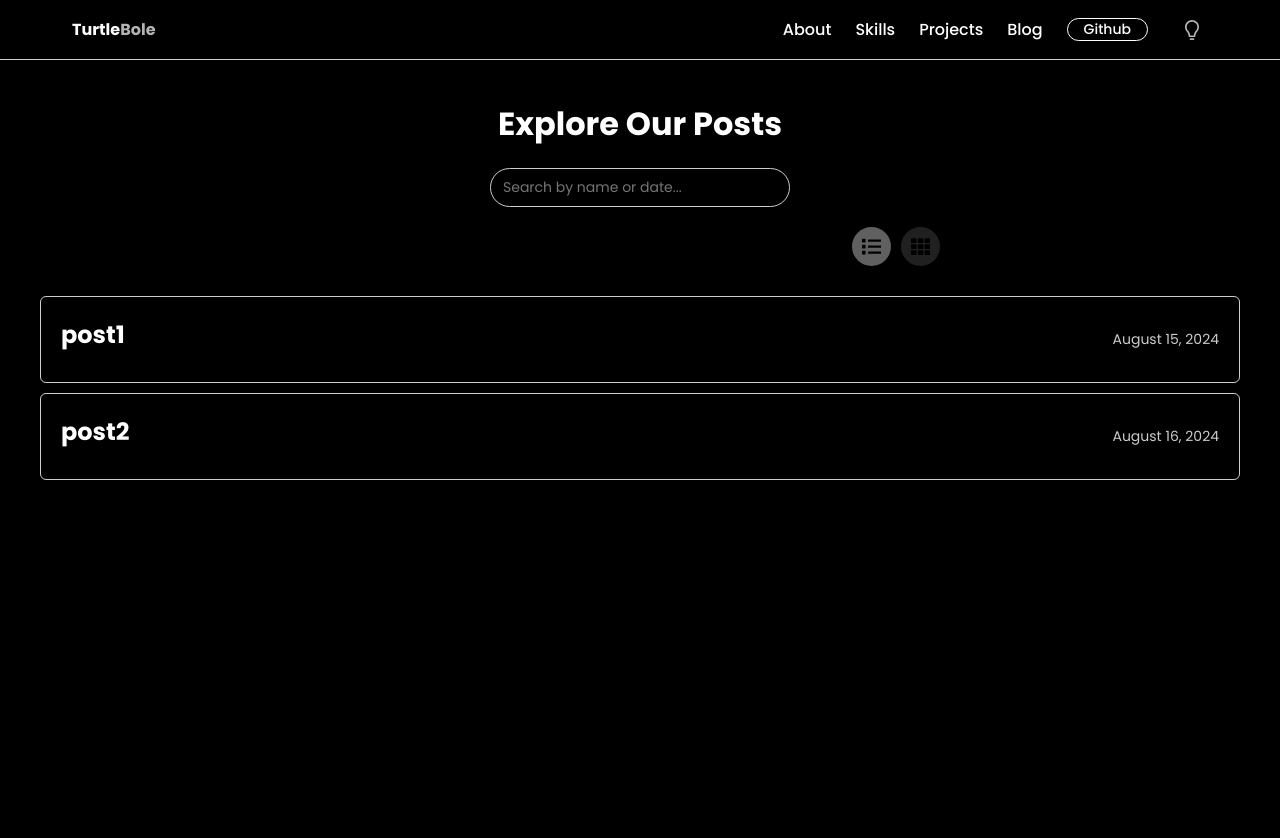
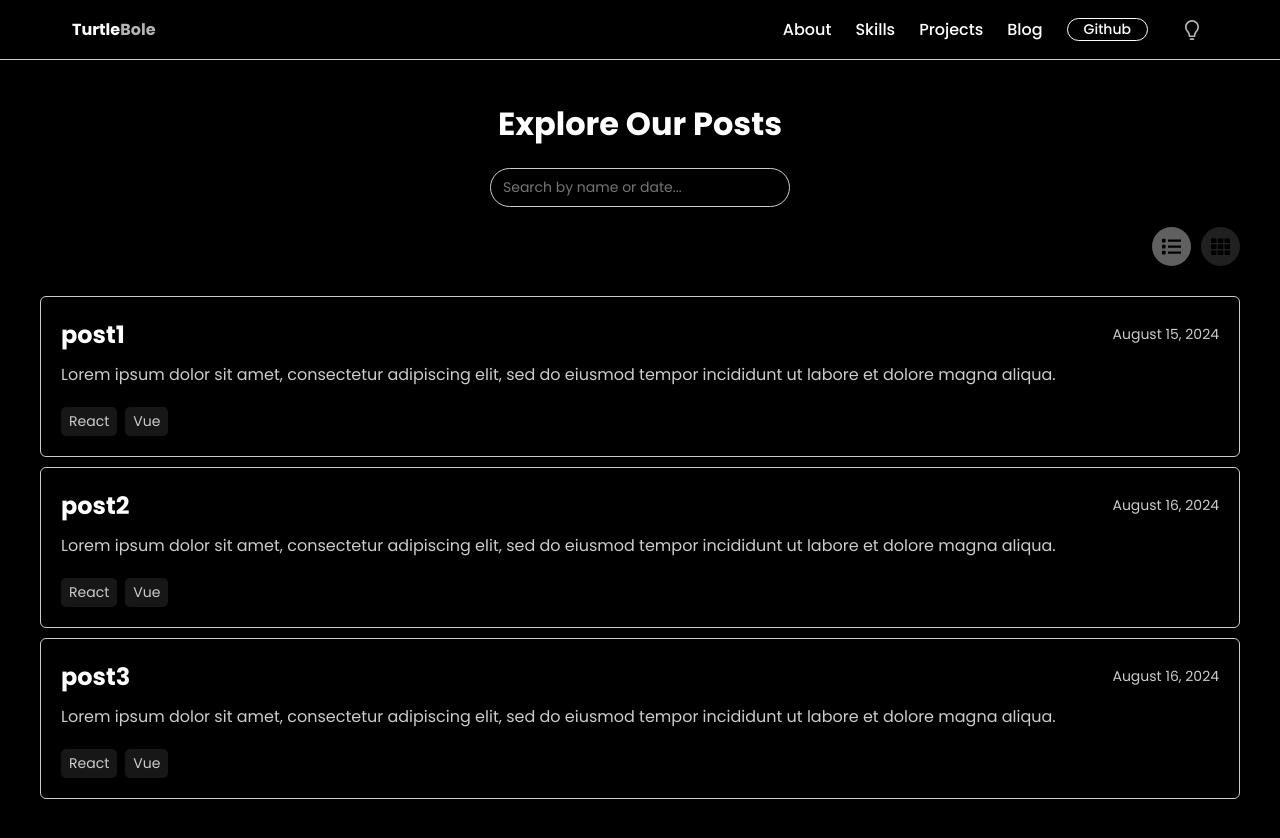
Before and after one commit to Turtlebole/turtle-portfolio, a React (Create React App) app: page /blog in a window 1280 px wide. Shown: the top 838 px of the page. Built offline with nearby package versions, Linux system fonts and the light colour scheme.

Commit message:
Blog update

```diff
--- a/public/posts.json
+++ b/public/posts.json
@@ -1,10 +1,21 @@
 [
   {
     "filename": "post1.md",
-    "date": "August 15, 2024"
+    "desc": "Lorem ipsum dolor sit amet, consectetur adipiscing elit, sed do eiusmod tempor incididunt ut labore et dolore magna aliqua.",
+    "date": "August 15, 2024",
+    "tags": ["React", "Vue"]
   },
   {
     "filename": "post2.md",
-    "date": "August 16, 2024"
+    "desc": "Lorem ipsum dolor sit amet, consectetur adipiscing elit, sed do eiusmod tempor incididunt ut labore et dolore magna aliqua.",
+    "date": "August 16, 2024",
+    "tags": ["React", "Vue"]
+  },
+  {
+    "filename": "post3.md",
+    "desc": "Lorem ipsum dolor sit amet, consectetur adipiscing elit, sed do eiusmod tempor incididunt ut labore et dolore magna aliqua.",
+    "date": "August 16, 2024",
+    "tags": ["React", "Vue"]
+
   }
 ]
--- a/src/pages/BlogPage/PostList.js
+++ b/src/pages/BlogPage/PostList.js
@@ -26,8 +26,12 @@ const ButtonContainer = styled.div`
     display: flex;
     justify-content: flex-end;
     width: 100%;
-    max-width: 600px;
+    max-width: 1200px;
     margin-bottom: 20px;
+
+    @media (max-width: 640px) {
+        display: none; /* Hide view buttons on mobile devices */
+    }
 `;
 
 const ViewButton = styled.div`
@@ -66,11 +70,13 @@ const GridContainer = styled.div`
     grid-gap: 20px;
     width: 100%;
     max-width: 1200px;
+
     @media (max-width: 960px) {
         grid-template-columns: repeat(2, 1fr);
     }
+
     @media (max-width: 640px) {
-        grid-template-columns: 1fr;
+        grid-template-columns: 1fr; /* Enforce list view on mobile devices */
     }
 `;
 
@@ -82,8 +88,8 @@ const ListItem = styled.div`
     margin: 10px 0;
     padding: 20px;
     display: flex;
-    flex-direction: ${({ viewType }) => (viewType === 'grid' ? 'column' : 'row')};
-    align-items: ${({ viewType }) => (viewType === 'grid' ? 'flex-start' : 'center')};
+    flex-direction: column;
+    align-items: flex-start;
     justify-content: space-between;
     transition: background-color 0.3s, transform 0.3s;
     text-align: left;
@@ -99,38 +105,36 @@ const ListItem = styled.div`
     }
 `;
 
-const PostDetails = styled.div`
-    flex: 1;
-    margin-right: ${({ viewType }) => (viewType === 'grid' ? '0' : '20px')};
-
-    @media (max-width: 640px) {
-        margin-right: 0;
-    }
+const PostHeader = styled.div`
+    display: flex;
+    justify-content: space-between;
+    width: 100%;
+    align-items: center;
+    margin-bottom: 10px;
 `;
 
 const PostTitle = styled.h2`
     font-size: 1.5rem;
-    margin: 0 0 10px;
+    margin: 0;
     color: ${({ theme }) => theme.primary};
 `;
 
 const PostDate = styled.div`
     font-size: 0.875rem;
     color: ${({ theme }) => theme.text_secondary};
-    text-align: ${({ viewType }) => (viewType === 'grid' ? 'right' : 'left')};
 `;
 
 const PostDescription = styled.p`
     font-size: 1rem;
     color: ${({ theme }) => theme.text_secondary};
-    margin-bottom: 10px;
+    margin-bottom: 20px;
 `;
 
 const Tags = styled.div`
     display: flex;
     flex-wrap: wrap;
     gap: 8px;
-    margin-top: 10px;
+    margin-top: auto; /* Push tags to the bottom */
 `;
 
 const Tag = styled.span`
@@ -204,6 +208,19 @@ const PostList = () => {
         }
     }, [search, posts]);
 
+    useEffect(() => {
+        const handleResize = () => {
+            if (window.innerWidth <= 640) {
+                setViewType('list');
+            }
+        };
+
+        window.addEventListener('resize', handleResize);
+        handleResize();
+
+        return () => window.removeEventListener('resize', handleResize);
+    }, []);
+
     return (
         <Container>
             <Heading>Explore Our Posts</Heading>
@@ -237,16 +254,16 @@ const PostList = () => {
                         <GridContainer>
                             {filteredPosts.map((post, index) => (
                                 <ListItem key={index} viewType={viewType}>
-                                    <PostDetails viewType={viewType}>
+                                    <PostHeader>
                                         <PostTitle>{post.filename.replace('.md', '')}</PostTitle>
+                                        <PostDate>{post.date}</PostDate>
+                                    </PostHeader>
                                     <PostDescription>{post.desc}</PostDescription>
                                     <Tags>
                                         {post.tags && post.tags.map((tag, index) => (
                                             <Tag key={index}>{tag}</Tag>
                                         ))}
                                     </Tags>
-                                    </PostDetails>
-                                    <PostDate viewType={viewType}>{post.date}</PostDate>
                                 </ListItem>
                             ))}
                         </GridContainer>
@@ -254,16 +271,16 @@ const PostList = () => {
                         <ListContainer>
                             {filteredPosts.map((post, index) => (
                                 <ListItem key={index} viewType={viewType}>
-                                    <PostDetails viewType={viewType}>
+                                    <PostHeader>
                                         <PostTitle>{post.filename.replace('.md', '')}</PostTitle>
+                                        <PostDate>{post.date}</PostDate>
+                                    </PostHeader>
                                     <PostDescription>{post.desc}</PostDescription>
                                     <Tags>
                                         {post.tags && post.tags.map((tag, index) => (
                                             <Tag key={index}>{tag}</Tag>
                                         ))}
                                     </Tags>
-                                    </PostDetails>
-                                    <PostDate viewType={viewType}>{post.date}</PostDate>
                                 </ListItem>
                             ))}
                         </ListContainer>
```
Lines whose indentation alone changed are shown as unchanged.
